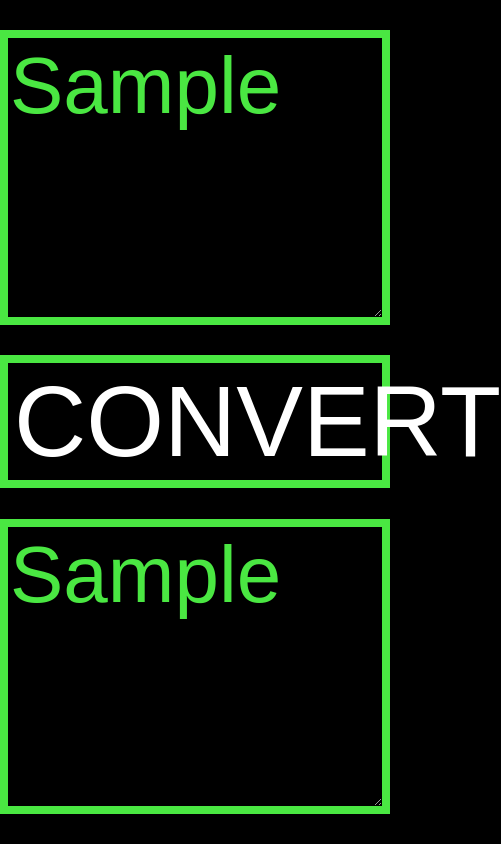
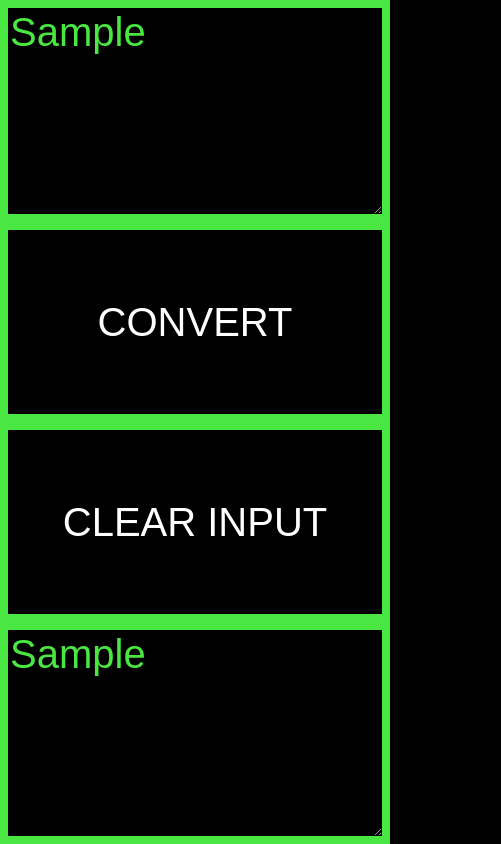
Before and after one commit to milosleng/Bin2Dec-App, a plain HTML site: page index.html in a window 390 px wide. Both pictures are taken after typing "Sample", "Sample" into the empty fields and a click on the button "CONVERT". Shown: the whole page, 501 px wide, since content can reach past the window. Drawn offline with Linux system fonts and the light colour scheme; a web font is replaced by a local one.

Commit message:
Final version

```diff
--- a/index.html
+++ b/index.html
@@ -19,16 +19,18 @@
     <textarea
       id="binary"
       placeholder="Binary..."
-      type="text"
-      maxlength="8"
-      autofocus
+      type="number"
+      maxlength="20"
     ></textarea>
-    <button id="convert">CONVERT</button>
+    <div id="buttons">
+      <button id="convert">CONVERT</button>
+      <button id="clear">CLEAR INPUT</button>
+    </div>
     <textarea
       id="decimal"
       placeholder="Decimal..."
-      type="text"
-      maxlength="8"
+      type="number"
+      maxlength="20"
     ></textarea>
     <script src="script.js"></script>
   </body>
--- a/script.js
+++ b/script.js
@@ -4,13 +4,14 @@
 // -   [ ] User must be notified if anything other than a 0 or 1 was entered
 // -   [ ] User views the results in a single output field containing the decimal (base 10) equivalent of the binary number that was entered
 
-//selects elements
+//select elements
 const binaryTextArea = document.getElementById('binary');
 const decimalTextArea = document.getElementById('decimal');
 const button = document.getElementById('convert');
+const buttonClear = document.getElementById('clear');
 
-//control binary area
-
+// TODO: SIMPLE SOLUTION
+// control binary area
 binaryTextArea.addEventListener('keydown', (event) => {
   if (event.keyCode === 8 || event.key.match(/[0-1]/g)) {
     return Number(binaryTextArea.value);
@@ -19,7 +20,7 @@ binaryTextArea.addEventListener('keydown', (event) => {
   }
 });
 
-//control decimal area
+// control decimal area
 decimalTextArea.addEventListener('keydown', (event) => {
   if (event.keyCode === 8 || event.key.match(/[0-9]/g)) {
     return Number(decimalTextArea.value);
@@ -29,45 +30,80 @@ decimalTextArea.addEventListener('keydown', (event) => {
   }
 });
 
-button.addEventListener('click', () => {});
+//convert to dec fn
+button.addEventListener('click', () => {
+  const value = binaryTextArea.value;
+  const x = value.toString();
+  decimalTextArea.innerText = parseInt(x, 2);
+});
 
-//binary to dec fn
-function binaryToDec(num) {
-  const toArr = num.toString().split('');
-  let newArr = [];
-  for (let i = 0; i < toArr.length; i++) {
-    if (Number(toArr[i]) === 1) {
-      newArr.push(Math.pow(2, toArr.length - (i + 1)));
-    }
+//convert to bin fn
+button.addEventListener('click', () => {
+  const value = decimalTextArea.value;
+  const n = parseInt(value, 10);
+  if (Number.isNaN(n)) {
+    binaryTextArea.innerText = n;
   }
-  return newArr.reduce((curr, total) => curr + total);
-}
-console.log(binaryToDec(1000110));
+  binaryTextArea.innerText = n.toString(2);
+});
 
-//dec to binary fn
+//clear input fields
+buttonClear.addEventListener('click', () => {
+  binaryTextArea.value = '';
+  decimalTextArea.value = '';
+  location.reload();
+});
 
-function decimalToBin(num) {
-  let binaryArr = [];
-  let currNum = num;
-  while (currNum > 0.5) {
-    if (currNum % 2 === 0) {
-      binaryArr.push(0);
-      currNum = currNum / 2;
-    } else if (currNum % 2 > 0) {
-      binaryArr.push(1);
-      currNum = (currNum - (currNum % 2)) / 2;
-    }
+//check for Nan
+button.addEventListener('click', () => {
+  if (isNaN(decimalTextArea.value) && isNaN(binaryTextArea.value)) {
+    alert('You need to input some value');
+    location.reload();
   }
-  return binaryArr.reverse();
-}
+});
 
-console.log(decimalToBin(5));
+// TODO: ARRAY SOLUTION
 
-//check if you can convert negative values too!
+// // binary to dec fn
+// button.addEventListener('click', () => {
+//   const value = binaryTextArea.value;
+//   const toArr = value.toString().split('');
+//   let newArr = [];
+//   for (let i = 0; i < toArr.length; i++) {
+//     if (Number(toArr[i]) === 1) {
+//       newArr.push(Math.pow(2, toArr.length - (i + 1)));
+//     }
+//   }
+//   decimalTextArea.innerText = newArr.reduce((curr, total) => curr + total);
+// });
 
-//checking the backspace keycode
-// window.addEventListener('keydown', (event) => {
-//   console.log(
-//     `Keycode for this event is ${event.keyCode}, and the key is ${event.key}`
-//   );
+// // dec to binary fn
+// button.addEventListener('click', () => {
+//   const value = decimalTextArea.value;
+//   let binaryArr = [];
+//   let currNum = value;
+//   while (currNum > 0.5) {
+//     if (currNum % 2 === 0) {
+//       binaryArr.push(0);
+//       currNum = currNum / 2;
+//     } else if (currNum % 2 > 0) {
+//       binaryArr.push(1);
+//       currNum = (currNum - (currNum % 2)) / 2;
+//     }
+//   }
+//   binaryArr.reverse().toString();
+//   binaryTextArea.innerText = Number(binaryArr.join(''));
 // });
+
+// buttonClear.addEventListener('click', () => {
+//   binaryTextArea.value = '';
+//   decimalTextArea.value = '';
+//   location.reload();
+// });
+
+// //checking the backspace keycode
+// // window.addEventListener('keydown', (event) => {
+// //   console.log(
+// //     `Keycode for this event is ${event.keyCode}, and the key is ${event.key}`
+// //   );
+// // });
--- a/style.css
+++ b/style.css
@@ -38,18 +38,42 @@ textarea::placeholder {
   color: yellow;
 }
 
-button#convert {
-  width: 100%;
+#buttons {
+  display: flex;
+  justify-content: space-between;
+  flex-wrap: wrap;
+}
+
+button#convert,
+button#clear {
+  width: 49%;
   color: white;
   cursor: pointer;
   border: 8px solid var(--primary-color);
   background-color: black;
-  font-size: 100px;
+  font-size: 50px;
   outline: none;
   font-family: 'Arcade Normal', sans-serif;
+  min-height: 200px;
 }
 
-button#convert:active {
+button#convert:active,
+button#clear:active {
   outline: none;
   transform: scale(0.98);
 }
+
+@media (max-width: 780px) {
+  body > *,
+  button#convert,
+  button#clear {
+    font-size: 40px;
+  }
+  #buttons {
+    flex-flow: column;
+  }
+  button#convert,
+  button#clear {
+    width: 100%;
+  }
+}
```
